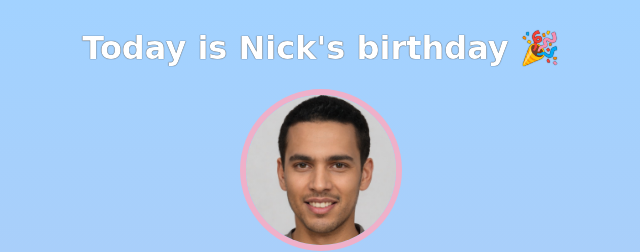
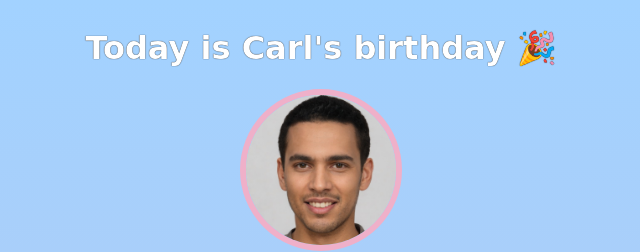
Before and after one commit to kaps-c/HTML-Birthday-Gift, a website built with Vite: page index.html in a window 1280 px wide. Shown: the top 252 px of the page, 319-959 px from the left. Built offline with nearby package versions, Linux system fonts and the light colour scheme; a web font is replaced by a local one.

Commit message:
Changed name from Nick to Carl

```diff
--- a/index.html
+++ b/index.html
@@ -7,7 +7,7 @@
     </head>
     <body>
         <div id="header">
-            <h1>Today is Nick's birthday 🎉</h1>
+            <h1>Today is Carl's birthday 🎉</h1>
             <img id="bff-img" src="images/nick.jpg">
             <h2 id="bday-age">24 years old</h2>
             <h4 id="bday-date">01.11.2022</h4>
```
